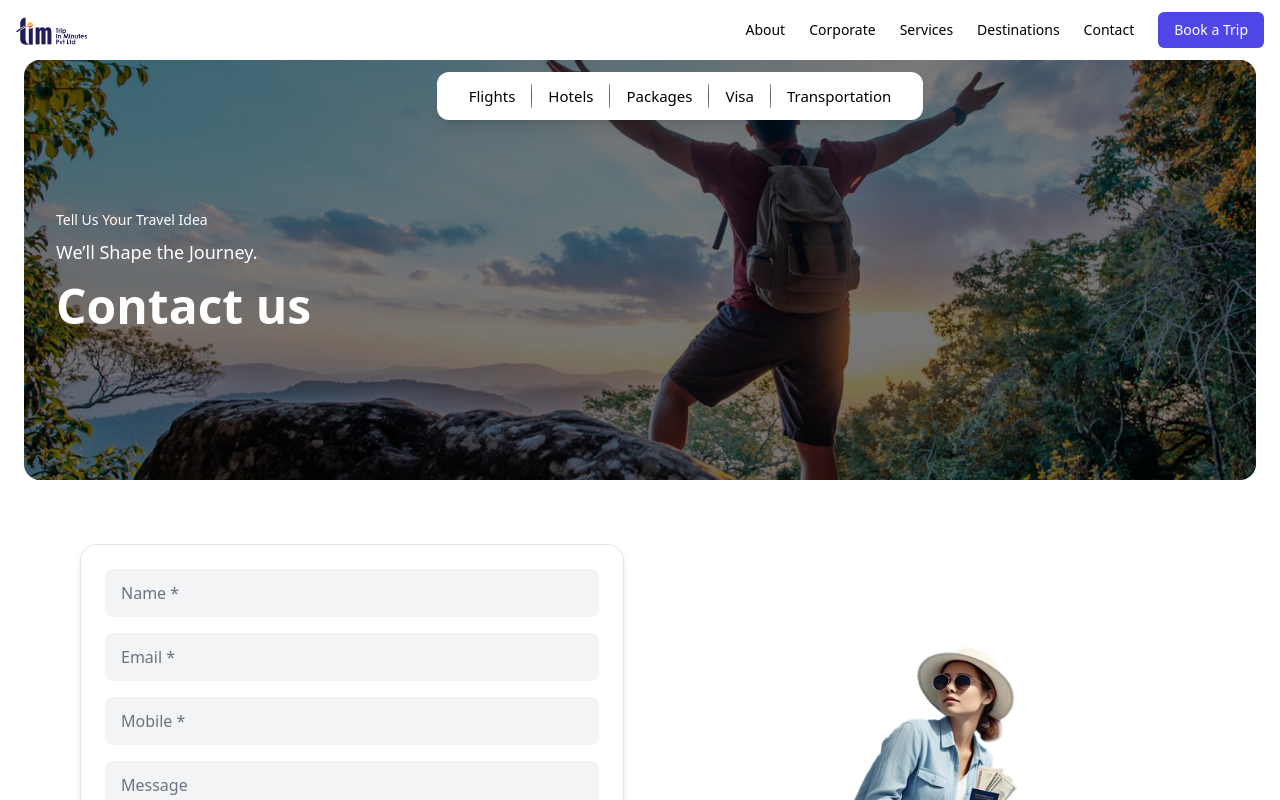
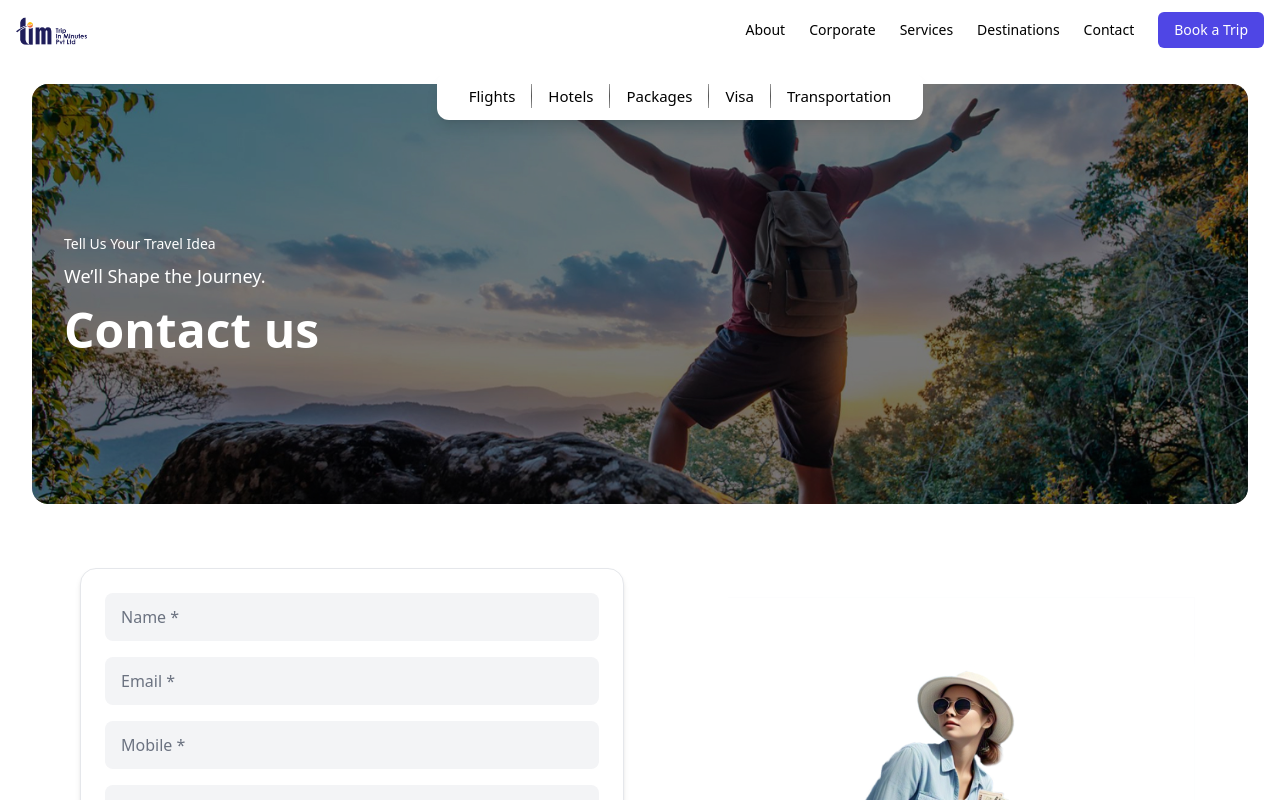
Before and after one commit to tripti1324/trip-in-minutes, a React (Create React App) app: page /contact in a window 1280 px wide. Shown: the top 800 px of the page. Built offline with nearby package versions, Linux system fonts and the light colour scheme.

Commit message:
css changed

```diff
--- a/src/assets/index.ts
+++ b/src/assets/index.ts
@@ -27,10 +27,12 @@ import ContactuspageImage from './ContactuspageImage.jpg';
 import AboutusMobileVersionimagecopy from './AboutusMobileVersionimagecopy.png'
 import HomepagemobileversionImage from './HomepagemobileversionImage.jpg'
 import PrivacypoliceMobileVersionPageimage from './PrivacypolicyMobileVersionPageimage.jpg'
+import ContactusMobileVersionpageImage1 from './ContactusMobileVersionpageImage1.jpg'
 
 
 
 export { AboutusDesktopImage,
+   ContactusMobileVersionpageImage1,
    AboutusMobileVersionimagecopy,
  PrivacypoliceMobileVersionPageimage,
     HomepagemobileversionImage,
--- a/src/components/Header/Header.tsx
+++ b/src/components/Header/Header.tsx
@@ -337,17 +337,17 @@ const Header = () => {
 
         {/* CARDS */}
         {activeTab === "domestic" && (
-          <div className="grid grid-cols-2 sm:grid-cols-2 lg:grid-cols-3 gap-3 sm:gap-6 lg:gap-10">
+          <div className="grid grid-cols-2 sm:grid-cols-2 lg:grid-cols-3 gap-3 sm:gap-6 lg:gap-10 auto-rows-fr">
             {domestic.map((item, index) => (
               <div
                 key={index}
-                className="bg-white rounded-3xl shadow-md p-3 sm:p-4 text-center"
+                className="bg-white rounded-3xl shadow-md p-3 sm:p-2 text-center"
               >
-                <div className="rounded-2xl overflow-hidden">
+                <div className="rounded-3xl overflow-visible sm:overflow-hidden">
                   <img
                     src={item.img}
                     alt={item.name}
-                    className="aspect-[4/3] sm:h-40 w-full object-cover"
+                    className="aspect-[16/9] sm:aspect-[4/3] rounded-3xl sm:h-40 w-full object-cover"
                   />
                 </div>
 
--- a/src/pages/about/About.tsx
+++ b/src/pages/about/About.tsx
@@ -13,15 +13,16 @@ const About = () => {
       {/* HERO */}
       <MobContactBar />
         <NavBar/>
-      <div className="relative w-full min-h-[520px] md:min-h-[580px] rounded-2xl overflow-hidden mx-8 mt-6 ">
+      <div className="relative h-[420px] rounded-2xl overflow-hidden mx-8 mt-6 ">
 
   {/* MOBILE BACKGROUND */}
   <div
     className="absolute inset-0 w-full md:hidden"
     style={{
       backgroundImage: `linear-gradient(rgba(0,0,0,0.45), rgba(0,0,0,0.45)), url(${AboutusMobileVersionimagecopy})`,
-      backgroundSize: "125% auto",
-      backgroundPosition: "50% 35%",
+      backgroundSize: "contain",
+     backgroundPosition: window.innerWidth < 768 ? "15% center" : "center",
+    backgroundRepeat: "no-repeat",
     }}
   />
 
--- a/src/pages/contactUs/Contact.tsx
+++ b/src/pages/contactUs/Contact.tsx
@@ -1,4 +1,4 @@
-import { logo,ContactuspageImage } from "../../assets";
+import { logo,ContactuspageImage , ContactusMobileVersionpageImage1} from "../../assets";
 import Faq from "../../components/common/Faq"
 import Footer from "../../components/footer/Footer";
 import Inquiryform from "../../components/common/Inquiryform";
@@ -9,22 +9,42 @@ import TopTab from "../../components/smallcomp/TopTab";
 
 const Contact = () => {
   return (
-    <div className="w-full bg-white">
+    <div className=" bg-white">
       <MobContactBar />
+          <NavBar/>
+            <TopTab/>
 
-          <NavBar/>
-          <TopTab/>
+      {/* HERO */}
+
+        <section className="relative h-[420px] rounded-2xl overflow-hidden mx-8 mt-6">
+
+  {/* MOBILE BACKGROUND */}
+  <div
+    className="absolute  inset-0 md:hidden"
+    style={{
+      backgroundImage: `url(${ContactusMobileVersionpageImage1})`,
+      backgroundSize: "cover",
+      backgroundPosition: "center",
+    }}
+  />
+
+  {/* DESKTOP BACKGROUND */}
+  <div
+    className="absolute inset-0 hidden md:block"
+    style={{
+      backgroundImage: `url(${ContactuspageImage})`,
+      backgroundSize: "cover",
+      backgroundPosition: "center",
+    }}
+
+
+  />
 
 
 
-      {/* HERO */}
-      <section className="max-w-7xl mx-auto px-6">
-        <div
-          className="relative h-[420px] rounded-2xl overflow-hidden bg-cover bg-center"
-          style={{ backgroundImage: `url(${ContactuspageImage})` }}
-        >
           {/* Overlay */}
           <div className="absolute inset-0 bg-black/40" />
+
 
           {/* Text */}
           <div className="relative z-10 h-full flex items-center">
@@ -40,7 +60,6 @@ const Contact = () => {
               </h1>
             </div>
           </div>
-        </div>
 
 
       </section>
--- a/src/pages/privacyPolicy/PrivacyPolicy.tsx
+++ b/src/pages/privacyPolicy/PrivacyPolicy.tsx
@@ -15,15 +15,15 @@ const PrivacyPolicy = () => {
       <MobContactBar />
       <NavBar/>
 
-     <div className="relative w-full min-h-[520px] md:min-h-[580px] rounded-2xl overflow-hidden mx-8 mt-6 ">
+     <div className="relative h-[420px] rounded-2xl overflow-hidden mx-8 mt-6 ">
 
   {/* MOBILE BACKGROUND */}
   <div
     className="absolute inset-0 w-full md:hidden"
     style={{
       backgroundImage: `linear-gradient(rgba(0,0,0,0.45), rgba(0,0,0,0.45)), url(${PrivacypoliceMobileVersionPageimage})`,
-      backgroundSize: "125% auto",
-      backgroundPosition: "50% 35%",
+      backgroundSize: "cover",
+      backgroundPosition: "right top",
     }}
   />
 
@@ -32,13 +32,13 @@ const PrivacyPolicy = () => {
     className="absolute inset-0 hidden md:block"
     style={{
       backgroundImage: `linear-gradient(rgba(0,0,0,0.45), rgba(0,0,0,0.45)), url(${PrivacypolicyPageimage})`,
-      backgroundSize: "cover",
+      backgroundSize: "120% auto   ",
       backgroundPosition: "center",
     }}
   />
 
   {/* CONTENT (UNCHANGED) */}
-  <div className="relative z-10">
+  <div className="relative z-10 flex items-center md:block min-h-full">
 
     <TopTab/>
 
```
